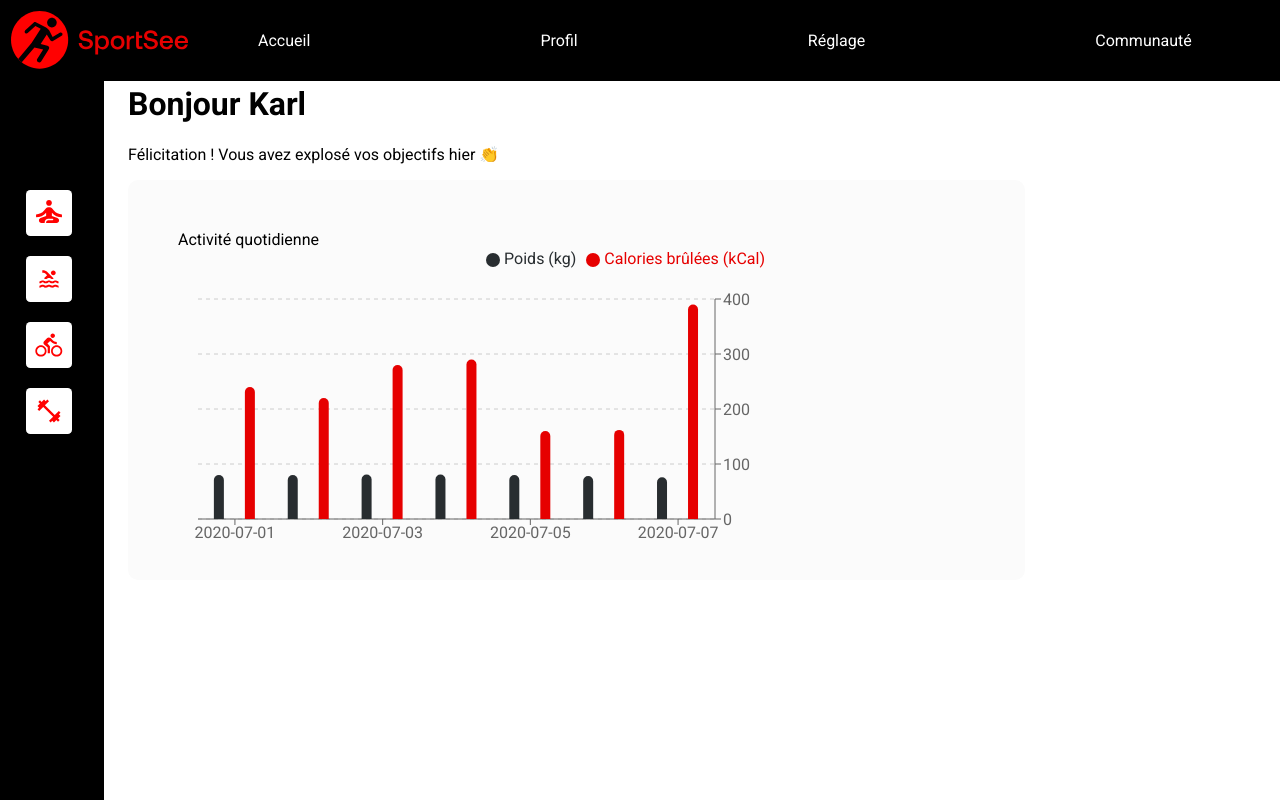
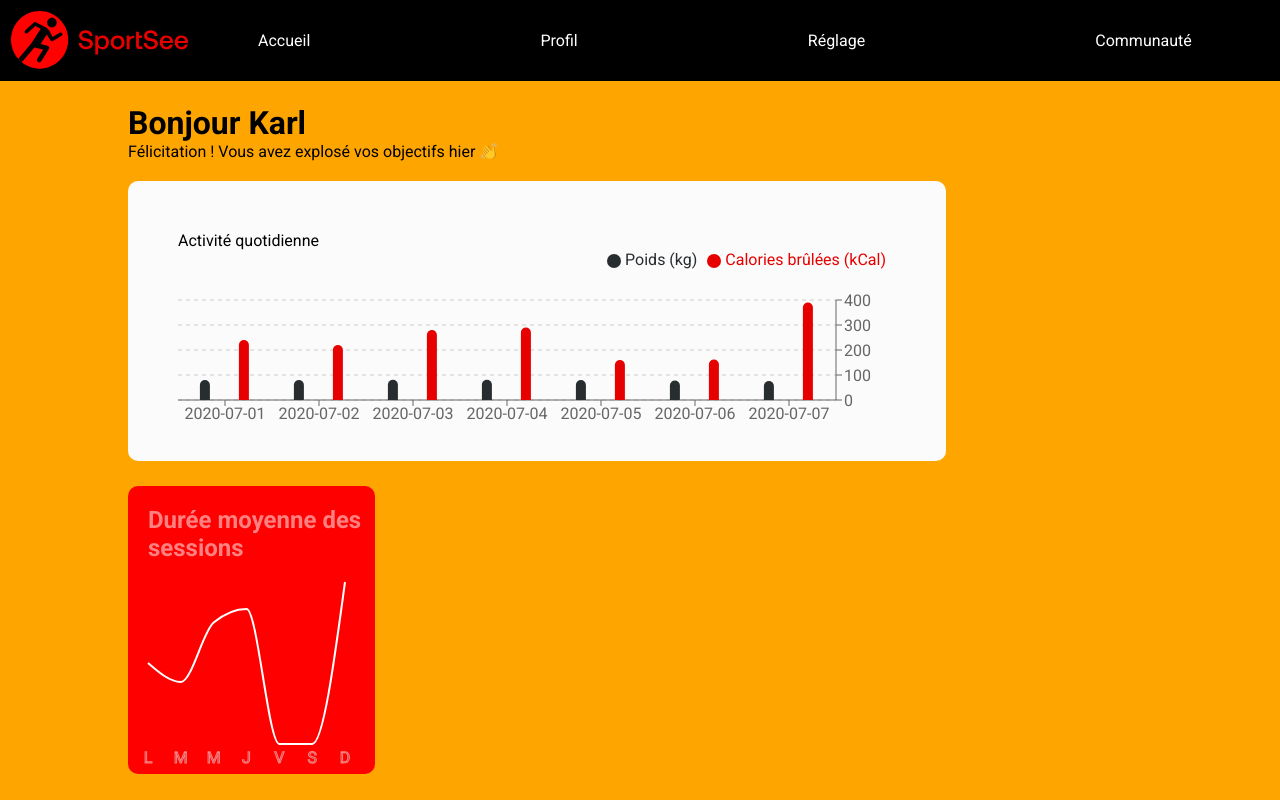
Before and after one commit to Halloween47/sportsee, a React (Create React App) app: page /dashboard/12 in a window 1280 px wide. Built offline with nearby package versions, Linux system fonts and the light colour scheme.

Commit message:
Graph "Durée sessions" OK

```diff
--- a/src/components/recharts/LineChart/LineChartPerso.jsx
+++ b/src/components/recharts/LineChart/LineChartPerso.jsx
@@ -21,22 +21,57 @@ import { LineChart, Line, XAxis,  Tooltip, Legend, ResponsiveContainer } from 'r
   };
 
 function LineChartPerso(props) {
-  let data = props.dataSessions.sessions;
+  ///////////////////////////////////////
+  let data = props.dataSession[0].sessions;
   console.log(data);
+  ///////////////////////////////////////
+  // let data = props.dataSessions.sessions;
+  // console.log(data);
   const sessionLengthValues = data.map(entry => entry.sessionLength);
   console.log(sessionLengthValues);
+  // let data = [];
+  // let sessionLengthValues = "test";
+//////////
+const day = data.map((day) => day.day);
+console.log(day);
+
+const dataDays = data.map((data) => {
+  switch (data.day) {
+    case 1:
+      return {...data, day: "L"};
+      case 2:
+      return {...data, day: "M"};
+      case 3:
+      return {...data, day: "M"};
+      case 4:
+      return {...data, day: "J"};
+      case 5:
+      return {...data, day: "V"};
+      case 6:
+      return {...data, day: "S"};
+      case 7:
+      return {...data, day: "D"};
+
+
+    default:
+      break;
+  }   }
+)
+console.log(dataDays);
+//////////
+
     return (
         <ResponsiveContainer width="100%" height="100%" style={{ backgroundColor: '#FF0000', borderRadius: '10px' }}>
 
         <LineChart
           width={500}
           height={300}
-          data={data}
+          data={dataDays}
           margin={{
             top: 0,
             right: 30,
             left: 20,
-            bottom: 5,
+            bottom: 0,
           }}
         >
           <XAxis dataKey="day"axisLine={false} tickLine={false}  tick={{ stroke: 'white', opacity: 0.5 }}/>
--- a/src/components/recharts/SimpleBarChart/SimpleBarChart.jsx
+++ b/src/components/recharts/SimpleBarChart/SimpleBarChart.jsx
@@ -34,9 +34,10 @@ const CustomTooltip = ({active, payload}) => {
 };
 
 function SimpleBarChart(props) {
+    console.log(props);
     let data = props.dataActivity[0].sessions;
     return (
-        <ResponsiveContainer width="100%" height="100%"
+        <ResponsiveContainer width="90%" height="60%"
                              style={{backgroundColor: '#FBFBFB', borderRadius: '10px', padding: '50px'}}>
 <Text
     angle={0}
@@ -55,8 +56,8 @@ function SimpleBarChart(props) {
                 data={data}
                 margin={{
                     top: 0,
-                    right: 200,
-                    left: 20,
+                    right: 0,
+                    left: 0,
                     bottom: 0,
                 }}
                 >
--- a/src/pages/dashboard/_dashboard.scss
+++ b/src/pages/dashboard/_dashboard.scss
@@ -3,13 +3,21 @@
     .body-dashboard {
         // background-color: yellow;
         display: flex;
-        width: 100%; height: auto;
+        width: 100%; height: 100%;
+        overflow-y: hidden;
         .section-dashboard {
-            // background-color: orange;
+            background-color: orange;
             width: 100%; height: 100%;
             // padding: 50px 70px;
-            padding: 5% 1% 0% 10%;
+            padding: 13vh 1% 0% 10%;
             position: relative;
+
+            h1 {
+                margin: 0;padding: 0;
+            }
+            p {
+                margin: 0; padding: 0 0 20px 0;
+            }
 
             .section-chart {
                 // background-color: blue;
@@ -21,6 +29,7 @@
                 .zone-chart {
                     // background-color: red;
                     width: 70%; height: 100%;
+
 
                     .zone-lineChart {
                         // background-color: violet;
@@ -34,7 +43,8 @@
 
                         .zoneChart {
                             // background-color: red;
-                            width: 31%;height: 100%;
+                            width: 31%;height: 36vh;
+                            margin-top: 5px;
                         }
                     }
                 }
--- a/src/pages/dashboard/index.jsx
+++ b/src/pages/dashboard/index.jsx
@@ -1,14 +1,15 @@
 import {useParams} from 'react-router-dom';
+import {useEffect, useState} from 'react';
 
 import Header from '../../components/header/header';
 import Sidebar from '../../components/sidebar/sidebar';
 
 import SimpleBarChart from '../../components/recharts/simplebarchart/simplebarchart';
+import LineChartPerso from "../../components/recharts/linechart/linechartperso";
+
 import Loader from '../../components/loader/loader';
 
-
 import {DataService} from '../../services/dataService';
-import {useEffect, useState} from 'react';
 
 function Dashboard() {
 
@@ -17,37 +18,82 @@ function Dashboard() {
 
     let [user, setUser] = useState(null);
     let [activity, setActivity] = useState(null);
+    let [sessions, setSessions] = useState(null);
 
     let dataService = new DataService();
 
-    /*
-    === AUTRE METHODE A TESTER POUR LA GESTION DE ASYNC ===
+    // /*
+    // === AUTRE METHODE A TESTER POUR LA GESTION DE ASYNC ===
 
     // useEffect(() => {
     //     const fetchData = async () => {
     //         try {
-    //             const data = await dataService.getUser(idUserinteger);
-    //             setUser(data);
-    //             console.log(data);
+    //             const userData = await dataService.getUser(idUserinteger);
+
+    //             if (JSON.stringify(userData) !== JSON.stringify(user)) {
+    //                 setUser(userData);
+    //                 console.log(userData);
+    //             }
+
+    //             const activityData = await dataService.getActivity(idUserinteger);
+    //             setActivity(activityData);
+    //             console.log(activityData);
+
+    //             const sessionData = await dataService.getSessions(idUserinteger);
+    //             console.log(sessionData);
+    //             setSessions(sessionData);
+
     //         } catch (error) {
     //             console.error("Une erreur s'est produite lors de la récupération des données :", error);
     //         }
     //     };
 
     //     fetchData();
-    // }, [idUserinteger]);
-     */
+    // // eslint-disable-next-line react-hooks/exhaustive-deps
+    // }, []); // Le tableau vide signifie que le useEffect s'exécute une seule fois après le rendu initial
+    ///////////////////////////////////////////////////////////
+    useEffect(() => {
+        const fetchData = async () => {
+          try {
+            // Utilisation de Promise.all pour effectuer plusieurs appels asynchrones en parallèle
+            const [userData, activityData, sessionData] = await Promise.all([
+              dataService.getUser(idUserinteger),
+              dataService.getActivity(idUserinteger),
+              dataService.getSessions(idUserinteger),
+            ]);
+            setUser(userData);
+            console.log(userData);
+            setActivity(activityData);
+            console.log(activityData);
+            setSessions(sessionData);
+            console.log(sessionData);
 
-    useEffect(() => {
-        dataService.getUser(idUserinteger).then(data => setUser(data));
-        console.log(user);
-    },[idUserinteger, dataService, user]);
+          } catch (error) {
+            console.error("Une erreur s'est produite lors de la récupération des données :", error);
+          }
+        };
 
-    useEffect(() => {
-        dataService.getActivity(idUserinteger).then(data => setActivity(data));
-        // console.log(activity);
-    },[idUserinteger, dataService]);
+        fetchData();
+    //   }, [dataService, idUserinteger, user, activity, sessions]);
+      }, []);
 
+    ///////////////////////////////////////////////////////////
+    //  */
+
+    // useEffect(() => {
+    //     dataService.getUser(idUserinteger).then(data => setUser(data));
+    //     console.log(user);
+    // },[idUserinteger, dataService, user]);
+
+    // useEffect(() => {
+    //     dataService.getActivity(idUserinteger).then(data => setActivity(data));
+    //     console.log(activity);
+    // },[idUserinteger, dataService]);
+
+    // useEffect(() => {
+        //     dataService.getSessions(idUserinteger).then(data => setSessions(data));
+        //     console.log(sessions);
+        // },[idUserinteger, dataService]);
 
     return (
         <div className='page-dashboard'>
@@ -56,7 +102,7 @@ function Dashboard() {
                 <Sidebar/>
                 <div className="section-dashboard">
                     {/* {!dataUser ? ( */}
-                    {!user ? (
+                    {!user || !activity || !sessions ? (
                         <>
                             <Loader/>
                         </>
@@ -68,7 +114,13 @@ function Dashboard() {
                             <div className="section-chart">
                                 <div className="zone-chart">
                                     <div className="zone-lineChart">
-                                        <SimpleBarChart dataActivity={activity}/>
+                                        <SimpleBarChart dataActivity={activity} />
+                                    </div>
+                                    <div className="zone-multiGraph">
+                                        <div className="zoneChart">
+                                            {/* <LineChartPerso dataSessions={sessions} /> */}
+                                            <LineChartPerso dataSession={sessions}  />
+                                        </div>
                                     </div>
                                 </div>
                             </div>
--- a/src/services/dataService.js
+++ b/src/services/dataService.js
@@ -22,6 +22,15 @@ export class DataService {
             return activities.filter(activity => activity.userId === userId);
         }
     }
+
+    async getSessions(userId) {
+      if (this.isMocked) {
+          let sessions = await axios.get('http://localhost:3000/datasMocked.json')
+              .then(reponse => reponse.data.sessions);
+console.log(sessions);
+ return sessions.filter(session => session.userId === userId);
+      }
+  }
 
     /* Ton service à pour responsabilité de traiter la donnée
 
--- a/src/styles.css
+++ b/src/styles.css
@@ -45,13 +45,23 @@
 .page-dashboard .body-dashboard {
   display: flex;
   width: 100%;
-  height: auto;
+  height: 100%;
+  overflow-y: hidden;
 }
 .page-dashboard .body-dashboard .section-dashboard {
+  background-color: orange;
   width: 100%;
   height: 100%;
-  padding: 5% 1% 0% 10%;
+  padding: 13vh 1% 0% 10%;
   position: relative;
+}
+.page-dashboard .body-dashboard .section-dashboard h1 {
+  margin: 0;
+  padding: 0;
+}
+.page-dashboard .body-dashboard .section-dashboard p {
+  margin: 0;
+  padding: 0 0 20px 0;
 }
 .page-dashboard .body-dashboard .section-dashboard .section-chart {
   width: 100%;
@@ -74,7 +84,8 @@
 }
 .page-dashboard .body-dashboard .section-dashboard .section-chart .zone-chart .zone-multiGraph .zoneChart {
   width: 31%;
-  height: 100%;
+  height: 36vh;
+  margin-top: 5px;
 }
 .page-dashboard .body-dashboard .section-dashboard .section-chart .zone-details {
   background-color: white;
```
Also changed, not shown: 1 other file (tests, documents, lock files or other folders).
